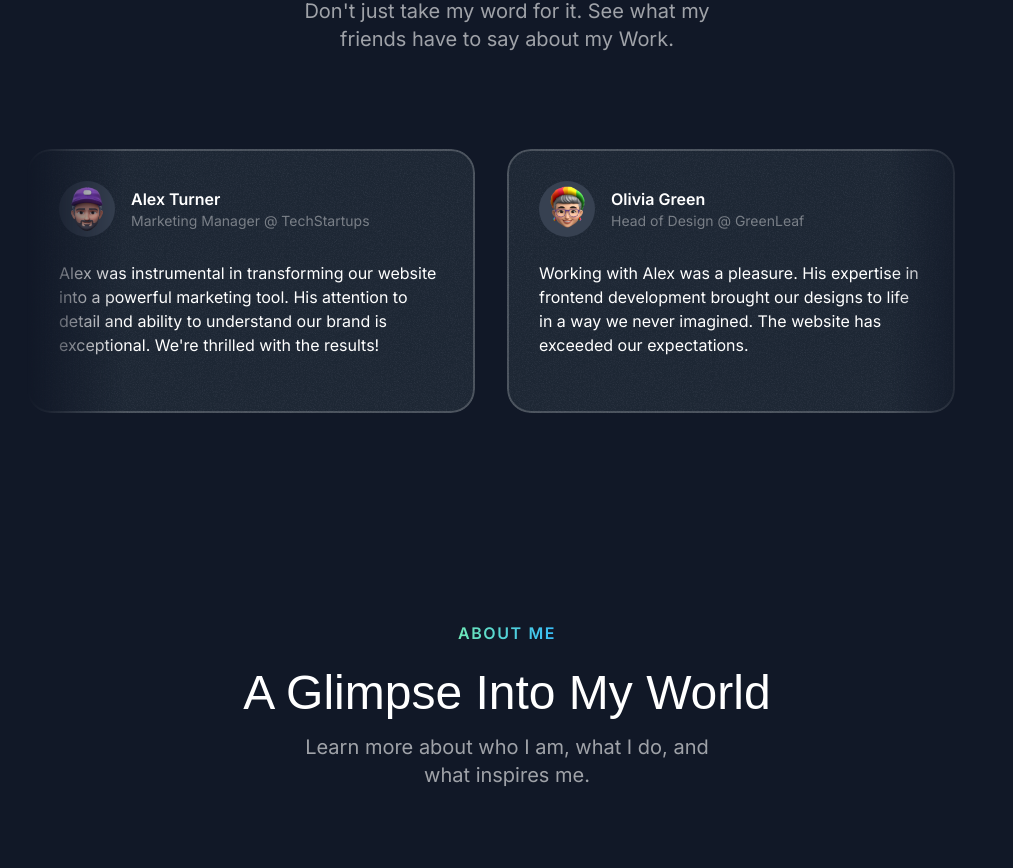
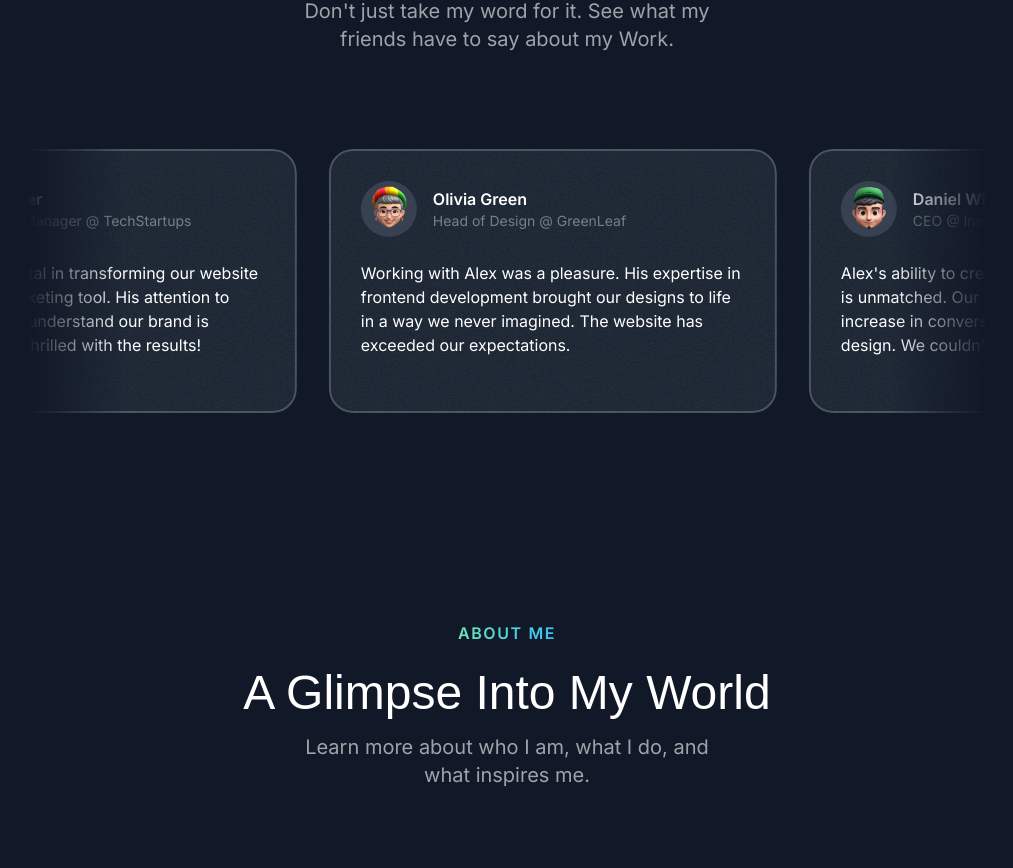
Before and after one commit to mrbenboyy/my-spa-dev-portfolio, a Next.js app: page / in a window 1280 px wide. Shown: the part 3417-4285 px from the top of the page, without its empty margins (133-1146 px from the left). Built offline with nearby package versions, Linux system fonts and the light colour scheme; a web font is replaced by a local one.

Commit message:
Enhance TestimonialsSection with improved layout and animation; add hover effects to cards for better interactivity

```diff
--- a/src/sections/Testimonials.tsx
+++ b/src/sections/Testimonials.tsx
@@ -6,6 +6,7 @@
 import Card from "@/components/Card";
 import SectionHeader from "@/components/SectionHeader";
 import Image from "next/image";
+import { Fragment } from "react";
 
 const testimonials = [
   {
@@ -48,10 +49,12 @@
         title="What My Friends Say About Me"
         description="Don&apos;t just take my word for it. See what my friends have to say about my Work."
       />
-      <div className="mt-16 lg:mt-24 flex overflow-x-clip [mask-image:linear-gradient(to_right,transparent,black_10%,black_90%,transparent)] ">
-        <div className="flex flex-none gap-8">
+      <div className="mt-12 lg:mt-20 flex overflow-x-clip [mask-image:linear-gradient(to_right,transparent,black_10%,black_90%,transparent)] py-4 -my-4">
+        <div className="flex flex-none gap-8 pr-8 animate-move-left [animation-duration:90s] hover:[animation-play-state:paused]">
+          {[...new Array(2)].fill(0).map((_, index) => (
+            <Fragment key={index}>
               {testimonials.map((testimonial, index) => (
-            <Card key={index} className="max-w-xs md:max-w-md p-6 md:p-8">
+                <Card key={index} className="max-w-xs md:max-w-md p-6 md:p-8 hover:-rotate-3 transition duration-300">
                   <div className="flex gap-4 items-center">
                     <div className="size-14 bg-gray-700 inline-flex rounded-full items-center justify-center flex-shrink-0">
                       <Image src={testimonial.avatar} alt={testimonial.name} className="max-h-full" />
@@ -64,6 +67,9 @@
                   <p className="mt-4 md:mt-6 text-sm md:text-base">{testimonial.text}</p>
                 </Card>
               ))}
+            </Fragment>
+          ))}
+
         </div>
       </div>
     </div>
```
Lines whose indentation alone changed are shown as unchanged.
